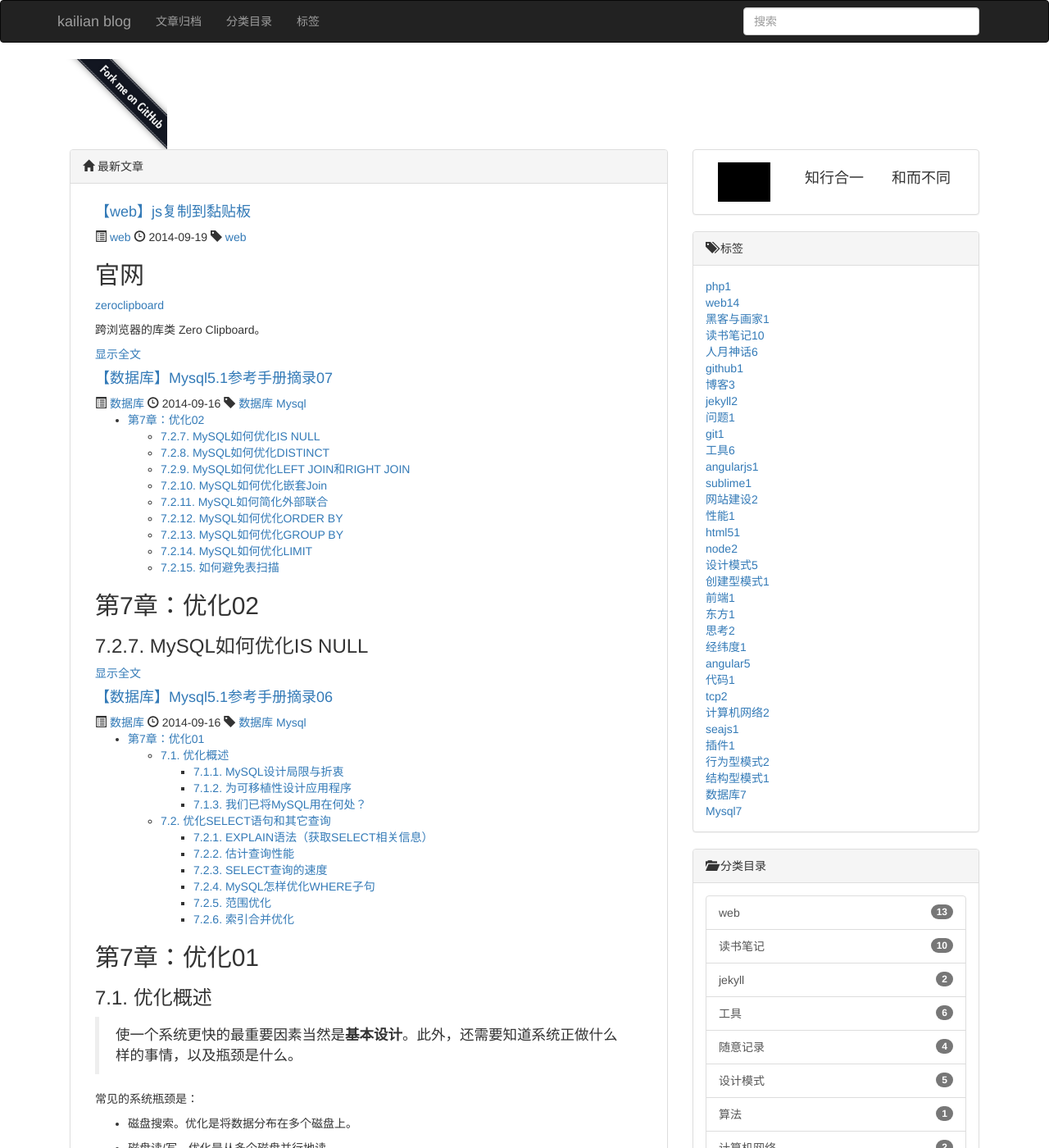
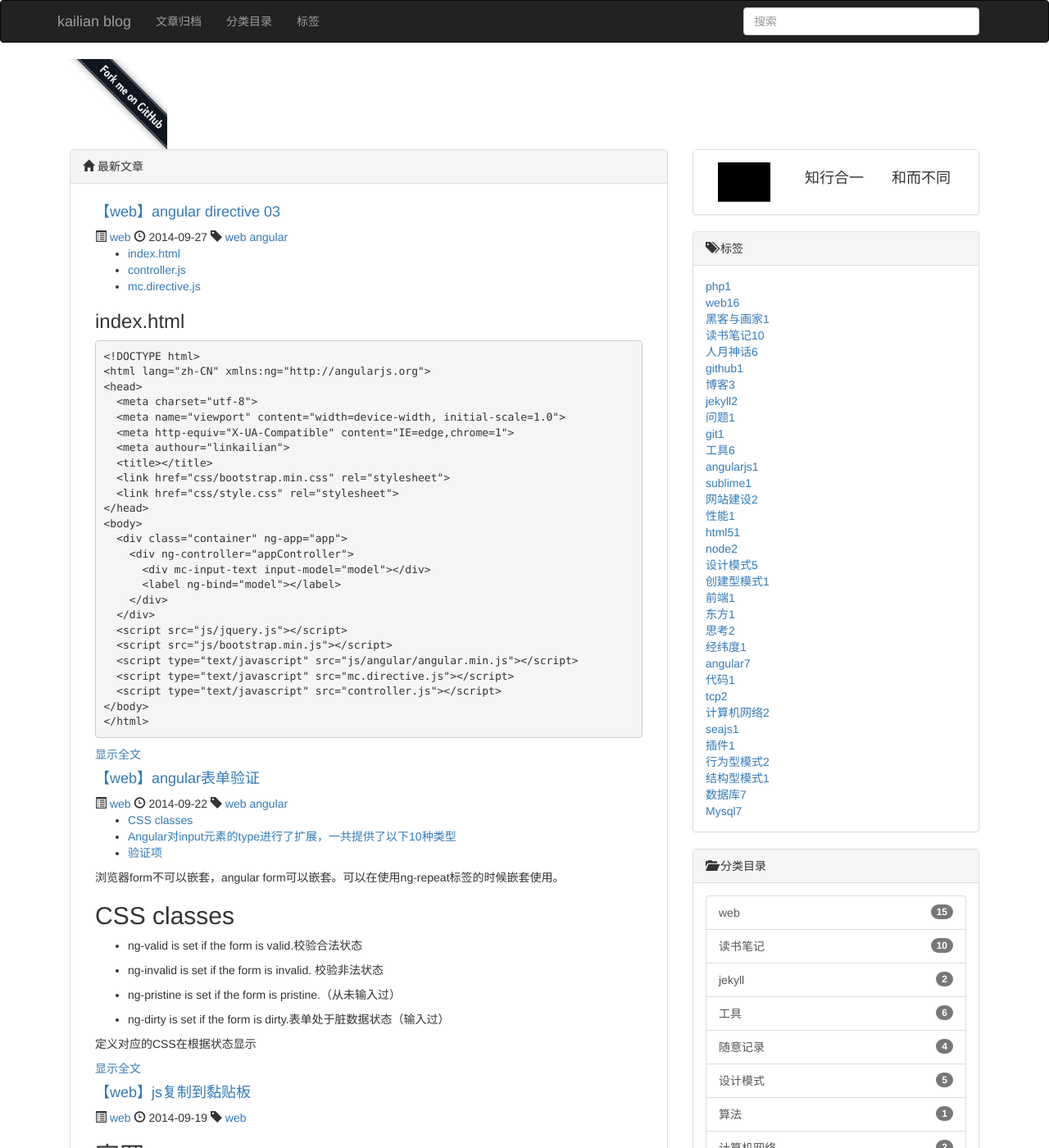
Before and after one commit to kailian/kailian.github.io, a Jekyll site: the page built from index.html, in a window 1280 px wide and 1400 px high. Shown: the whole window at 82% size. Built offline with Jekyll 4.4.1, drawn with Linux system fonts in a browser that asks for light colours; nearby versions of some CDN libraries; library files that are not in the unit come from our copies; the list of posts is cut into pages by our own code; some of the changed text lies outside the part shown.

Commit message:
【blod】add blog

```diff
--- /dev/null
+++ b/_posts/2014-09-22-angular-form.md
@@ -0,0 +1,70 @@
+---
+layout: post
+category : web
+title: 'angular表单验证'
+tagline: ""
+tags : [web, angular]
+---
+
+* auto-gen TOC:
+{:toc}
+
+浏览器form不可以嵌套，angular form可以嵌套。可以在使用ng-repeat标签的时候嵌套使用。
+
+## CSS classes
+
+- ng-valid is set if the form is valid.校验合法状态
+
+- ng-invalid is set if the form is invalid. 校验非法状态
+
+- ng-pristine is set if the form is pristine.（从未输入过）
+
+- ng-dirty is set if the form is dirty.表单处于脏数据状态（输入过）
+
+定义对应的CSS在根据状态显示
+
+<!--break-->
+
+## Angular对input元素的type进行了扩展，一共提供了以下10种类型
+
+text
+
+number
+
+url
+
+email
+
+radio
+
+checkbox
+
+hidden
+
+button
+
+submit
+
+reset
+
+## 验证项
+
+> 必须保证form元素拥有关联的 name 属性
+
+Required 必填项
+
+为了验证某个表单项是否为空，只需要在表单域上添加一个HTML5标签: required
+
+Minimum length 最小长度
+
+Maximum length 最大长度
+
+Matches a pattern 正则匹配
+
+Email地址
+
+Number 数字
+
+Url地址
+
+自定义验证
--- /dev/null
+++ b/_posts/2014-09-27-angular-directive-03.md
@@ -0,0 +1,82 @@
+---
+layout: post
+category : web
+title: 'angular directive 03'
+tagline: ""
+tags : [web, angular]
+---
+
+* auto-gen TOC:
+{:toc}
+
+### index.html
+
+	<!DOCTYPE html>
+	<html lang="zh-CN" xmlns:ng="http://angularjs.org">
+	<head>
+	  <meta charset="utf-8">
+	  <meta name="viewport" content="width=device-width, initial-scale=1.0">
+	  <meta http-equiv="X-UA-Compatible" content="IE=edge,chrome=1">
+	  <meta authour="linkailian">
+	  <title></title>
+	  <link href="css/bootstrap.min.css" rel="stylesheet">
+	  <link href="css/style.css" rel="stylesheet">
+	</head>
+	<body>
+	  <div class="container" ng-app="app">
+	    <div ng-controller="appController">
+	      <div mc-input-text input-model="model"></div>
+	      <label ng-bind="model"></label>
+	    </div>
+	  </div>
+	  <script src="js/jquery.js"></script>
+	  <script src="js/bootstrap.min.js"></script>
+	  <script type="text/javascript" src="js/angular/angular.min.js"></script>
+	  <script type="text/javascript" src="mc.directive.js"></script>
+	  <script type="text/javascript" src="controller.js"></script>
+	</body>
+	</html>
+
+<!--break-->
+
+### controller.js
+
+	var appModule = angular.module('app', [
+		'mc.widget'
+	]);
+
+	appModule.controller('appController', function( $scope ){
+		$scope.model="appController";
+	});
+
+### mc.directive.js
+
+	angular.module("mc.widget", [
+		"mc.widget.tpls",
+		"mc.widget.mcInputText"
+	]);
+
+	angular.module("mc.widget.tpls", [
+		"template/mcInputText.html",
+	]);
+
+	angular.module('mc.widget.mcInputText', [])
+
+	.directive("mcInputText", function() {
+		return {
+		  restrict: "EA",
+		  scope: {
+		    inputModel: "=",
+		  },
+		  templateUrl: 'template/mcInputText.html',
+		  link: function (scope) {
+		    scope.inputModel="model";
+		  }
+		};
+	});
+
+	angular.module("template/mcInputText.html", []).run(["$templateCache", function($templateCache) {
+		$templateCache.put("template/mcInputText.html",
+		  '<input type="text" class="form-control" ng-model="inputModel" required/>'
+		);
+	}]);
```
Also changed, not shown: _posts/2014-09-19-copy-clipbpard.md (+18 -22 lines).
